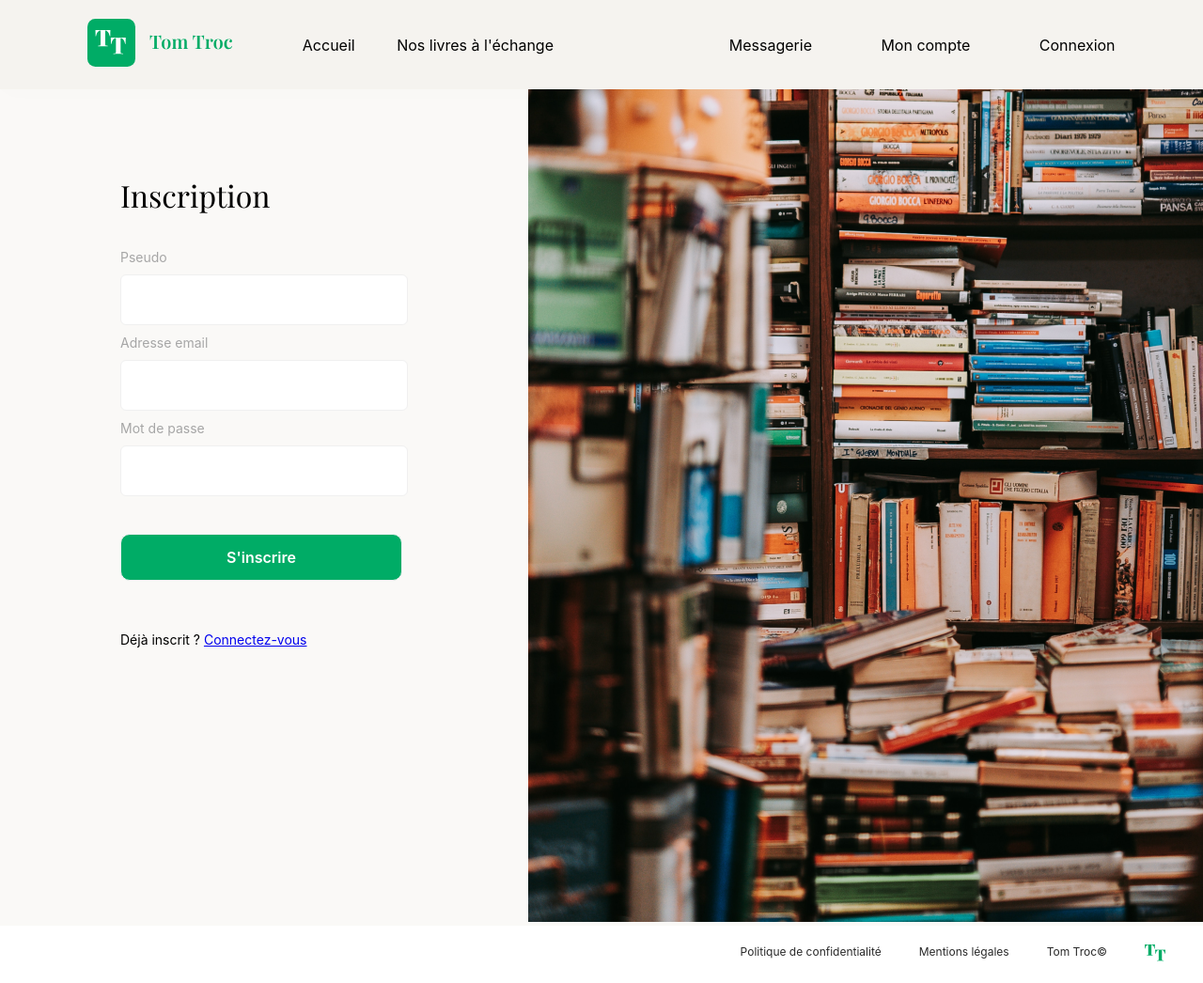
After one commit to L-deathnotavailable/TomTrocsLivresP6, a PHP site: template views/templates/Inscription.php in a window 1280 px wide. The commit adds this page. Shown: the whole page at 94% size. Run offline with PHP 8.4, Linux system fonts and the light colour scheme; the template is opened without the code that fills it, so the values that code supplies are empty; a stand-in replaces the project's code that opens the database connection.

Commit message:
Partie Inscription terminée

```diff
--- a/css/style.css
+++ b/css/style.css
@@ -428,3 +428,65 @@ h2{
       max-height: none;
   }
 }
+
+/* Section Inscription */
+.Inscription {
+  display: flex;
+  background-color: var(--backgroundColorLight);
+}
+.Inscription .left-section {
+  width: 50%;
+  padding: 5% 10%;
+}
+
+.Inscription .left-section form {
+  display: flex;
+  flex-direction: column;
+}
+
+.Inscription label {
+  font-size: 14px;
+  color: var(--colorGrayLight);
+  margin: 10px 0;
+}
+
+.Inscription input {
+  width: 300px;
+  height: 50px;
+  border-radius: 6px;
+  border: #F0F0F0 solid 1px;
+  font-size: 20px;
+}
+
+input[type="submit"] {
+  border-radius: 10px;
+  background-color: var(--colorGreen);
+  color: #FFFFFF;
+  cursor: pointer;
+  margin: 40px 0;
+  font-weight: 600;
+  font-size: 16px;
+}
+
+.login-or-inscription-link {
+  font-size: 14px;
+}
+
+/* Section "Inscription-page" --RESPONSIVE-- */
+@media screen and (max-width: 1024px) {
+  .Inscription {
+    flex-wrap: wrap;
+  }
+  .Inscription .left-section .right-section {
+    width: 100%;
+  }
+
+  .Inscription .left-section input, input[type="submit"] {
+    width: 100%;
+  }
+
+  .Inscription .right-section {
+    max-width: 100%;
+    object-fit: cover;
+  }
+}
--- /dev/null
+++ b/views/templates/Inscription.php
@@ -0,0 +1,24 @@
+<section class ="Inscription">
+
+    <div class="left-section">
+        <h2>Inscription</h2>
+        <form method="POST" action="index.php?action=Inscription">
+                <label for="username">Pseudo</label>
+                <input type="text" id="username" name="username" minlength="3" maxlength="32" required>
+
+                <label for="email">Adresse email</label>
+                <input type="email" id="email" name="email" minlength="3" maxlength="320" required>
+
+                <label for="password">Mot de passe</label>
+                <input type="password" id="password" name="password" minlength="12" maxlength="72" required>
+
+                <input type="submit" value="S'inscrire">
+        </form>
+        <p class="login-or-inscription-link">Déjà inscrit ? <a href="index.php?action=loginForm">Connectez-vous</a></p>
+    </div>
+
+    <div class="right-section">
+        <img src="images/librarybook.png" alt="Image d'une armoire remplie de livres">
+    </div>
+
+</section>
```
Also changed, not shown: controllers/UserController.php (added, +12 -0 lines), index.php (+16 -0 lines), images/librarybook.png (renamed from images/Maskgroup.png).
